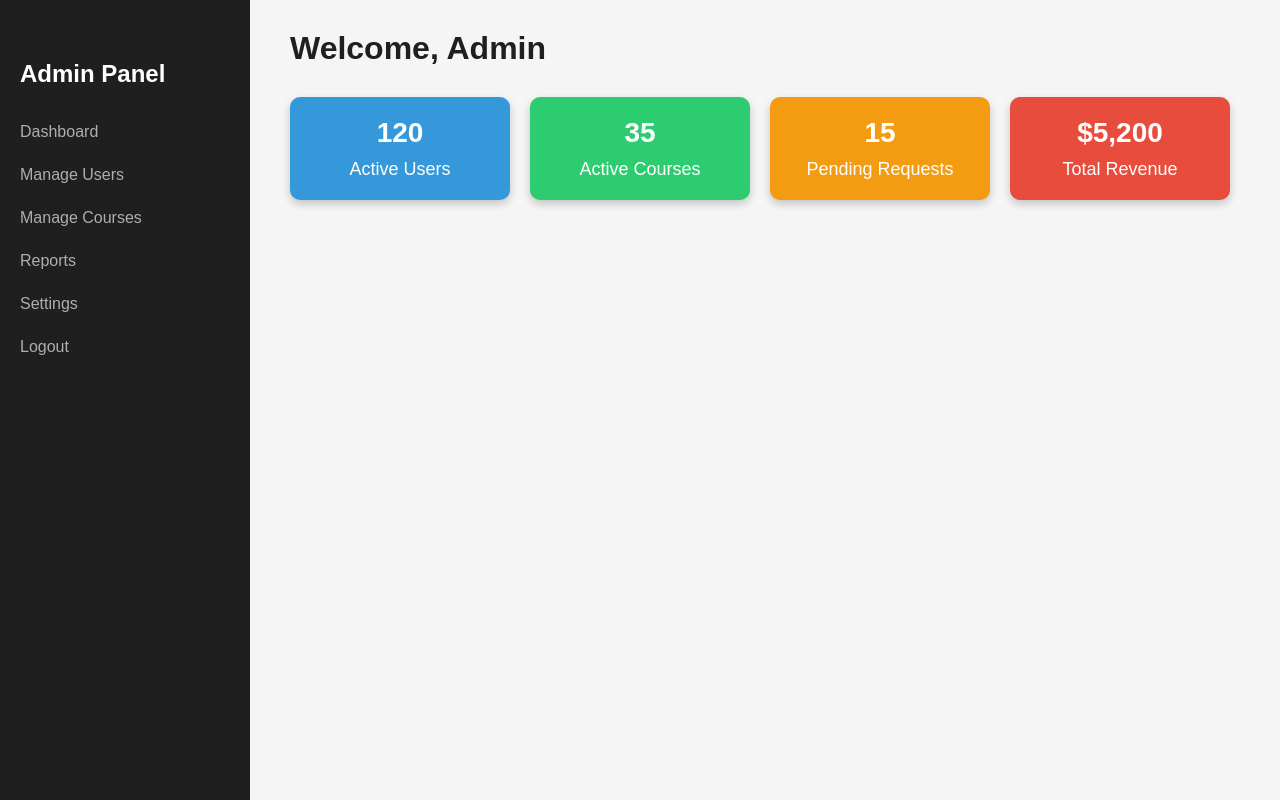
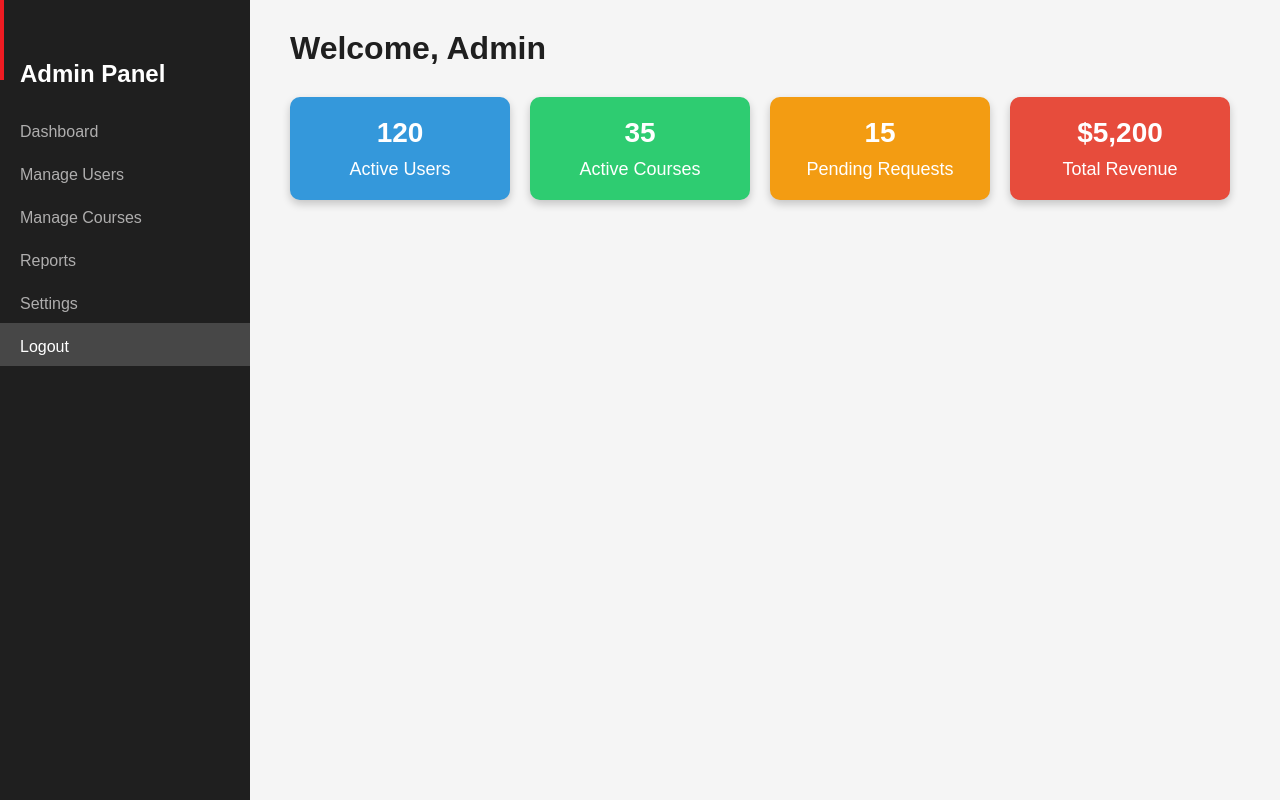
Before and after one commit to hereisGits/G-Xpert, a PHP site: page /Admin_Dashboard.html in a window 1280 px wide. Run offline with PHP 8.4, Linux system fonts and the light colour scheme.

Commit message:
initial change

```diff
--- a/Admin code/Admin-style.css
+++ b/Admin code/Admin-style.css
@@ -38,7 +38,17 @@
         transition: background-color 0.5s ease-in;
     }
 
-    .sidebar a:hover {
+    .sidebar a::before{
+        position: absolute;
+        content: '';
+        top: 0;
+        left: 0;
+        width: .25rem;
+        height: 10%;
+        background-color: #ee1b22;
+    }
+
+    .sidebar a:hover, a::before {
         color: #fff;
         background-color: rgba(231, 231, 231, 0.2);
     }
--- a/Admin code/Admin_Dashboard.html
+++ b/Admin code/Admin_Dashboard.html
@@ -10,12 +10,12 @@
 <body>
     <div class="sidebar">
         <h2>Admin Panel</h2>
-        <a href="#">Dashboard</a>
-        <a href="#">Manage Users</a>
-        <a href="#">Manage Courses</a>
-        <a href="#">Reports</a>
-        <a href="#">Settings</a>
-        <a href="#">Logout</a>
+        <div class="section"><a href="#">Dashboard</a></div>
+        <div class="section"><a href="#">Manage Users</a></div>
+        <div class="section"><a href="#">Manage Courses</a></div>
+        <div class="section"><a href="#">Reports</a></div>
+        <div class="section"><a href="#">Settings</a></div>
+        <div class="section"><a href="#">Logout</a></div>
     </div>
 
     <div class="content">
```
